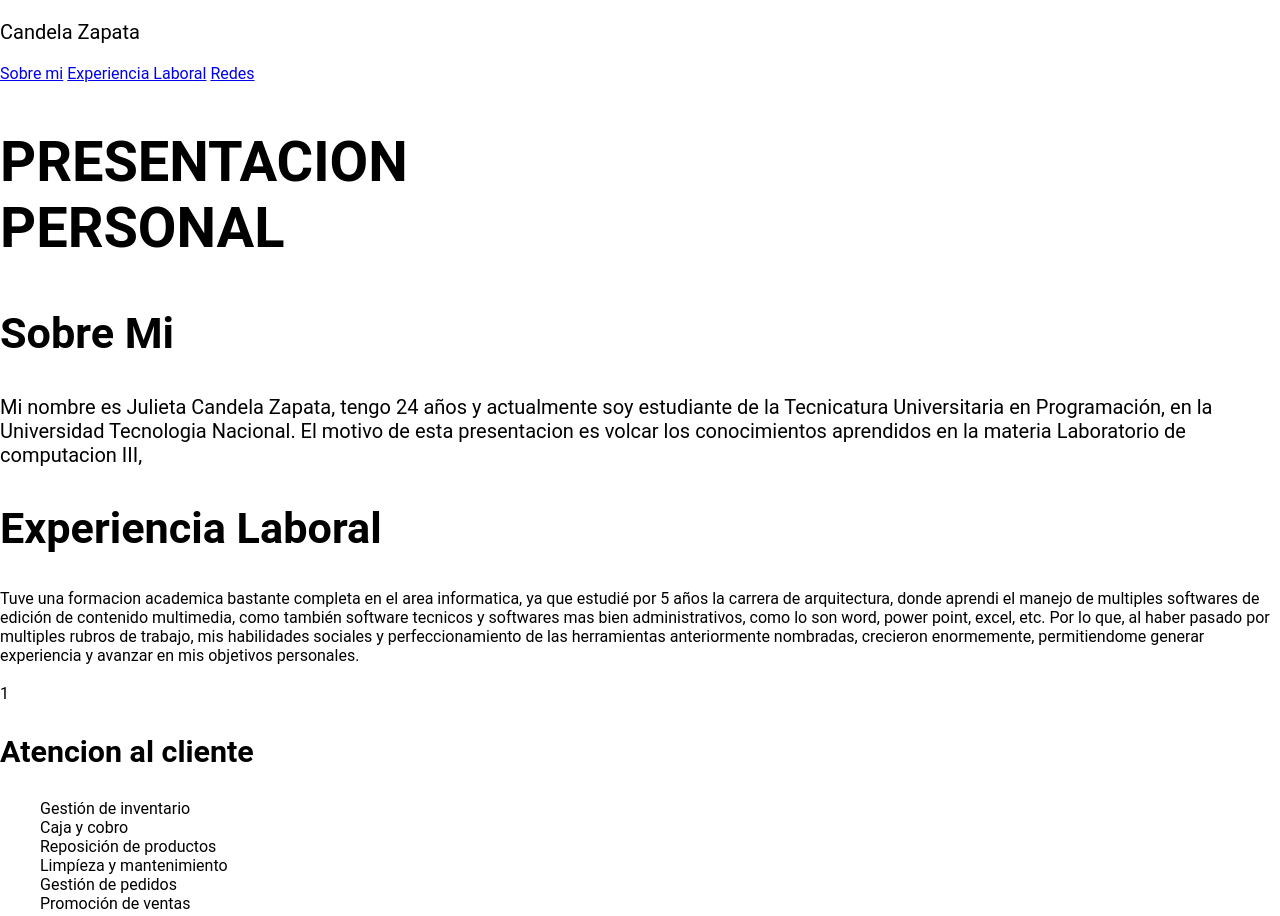
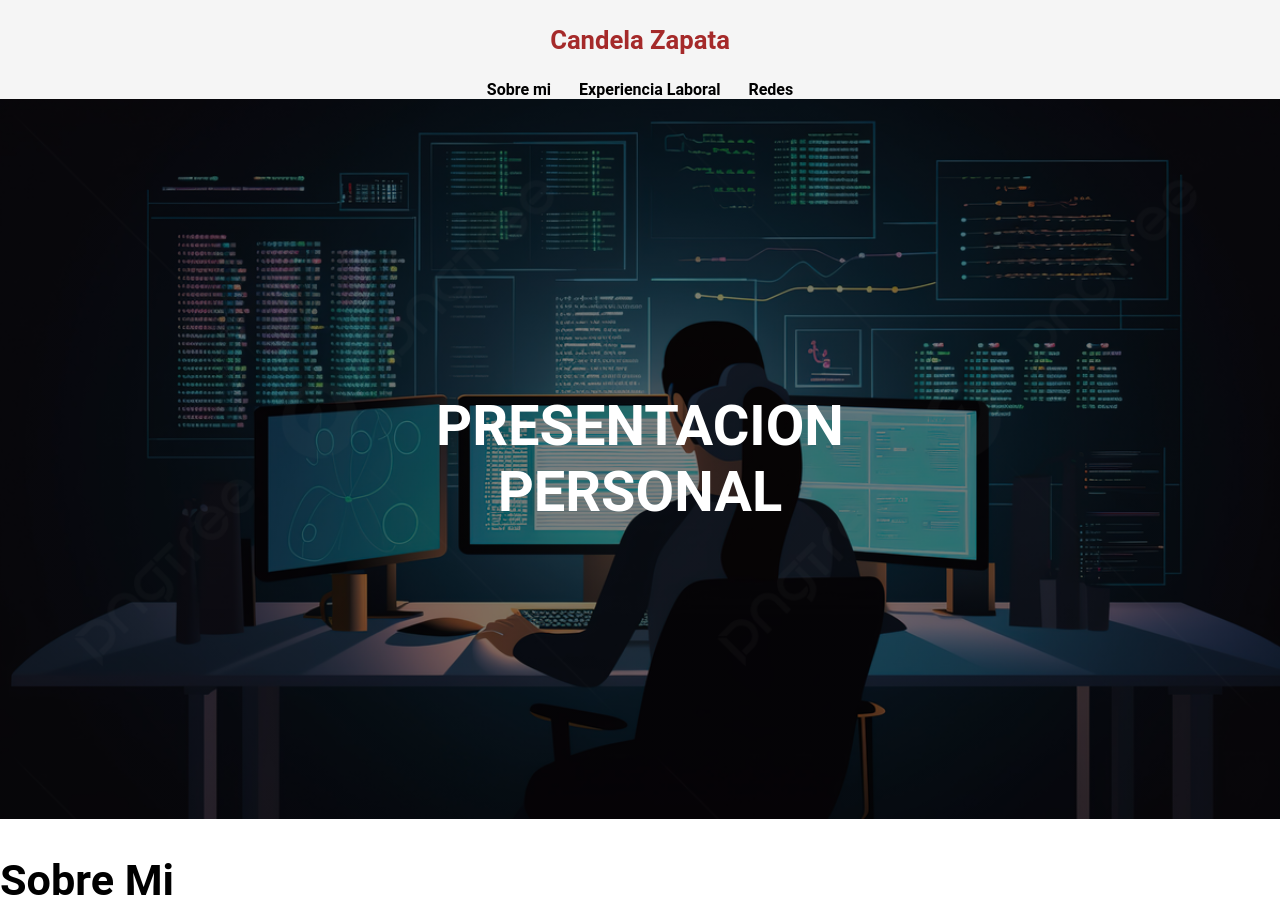
Before and after one commit to candecjz/candecjz.github.io, a plain HTML site: page index.html in a window 1280 px wide. Shown: the top 916 px of the page. Drawn offline with Linux system fonts and the light colour scheme.

Commit message:
Heders y banner, tambien subi la carpeta de contenido multimedia

```diff
--- a/estilo.css
+++ b/estilo.css
@@ -15,6 +15,8 @@ h2{font-size: 2.7em;}
 h3{font-size: 1.9em;}
 p{font-size: 1.25em;}
 ul{list-style: none;} /*sacar puntitos*/
+li{font-size: 1.25em;}
+
 
 button{
     font-size: 1.5em;
@@ -26,3 +28,67 @@ button{
     color: white; /*color letras*/
     background-color: brown; /*color fondo boton*/
 }
+
+button:hover{
+    background-color: rgb(100, 17, 17); /* al pasar el cursor se oscurece*/
+}
+
+.container{
+    max-width: 1400px; /*se centra el contenido al agrandar la pantalla*/
+    margin: auto;
+}
+
+header{
+    background-color: rgb(245, 245, 245);
+}
+
+header .logo{
+    margin: 0;
+    padding: 25px 30px; /*el 1er valor arriba y abajo, el 2do a los costados*/
+    font-weight: bold;
+    color: brown;
+    font-size: 1.6em;
+}
+
+header .container{
+    display: flex;
+    flex-direction: column; /*las cosas se ordenan en columna*/
+    align-items: center; /*centrar cositas*/
+}
+
+header .nav{
+    display: flex;
+    flex-direction: column;
+    text-align: center;
+    padding-bottom: 25px;
+}
+
+header a{
+    padding: 5px 12px;
+    text-decoration: none; /*sacar subrayado*/
+    font-weight: bold;
+    color: black;
+}
+
+header a:hover{
+    color: brown;
+}
+
+#hero{
+    display: flex;
+    align-items: center;
+    justify-content: center;
+    text-align: center;
+    flex-direction: column;
+    height: 90vh; /*cambia en base a la altura de mi pantalla*/
+    color: white;
+    background-image:  linear-gradient(
+        0deg,
+        rgba(0,0,0,0.5),
+        rgba(0,0,0,0.5)
+    )
+    ,url("media/pngtree-female-programmer-in-front-of-computer-screens-picture-image_2734159.jpg");
+    background-repeat: no-repeat;
+    background-size: cover; /*todo el espacio disponible*/
+    background-position: center center; /*siempre centrada*/
+}
--- a/index.html
+++ b/index.html
@@ -19,7 +19,9 @@
         </header>
 
         <section id="hero"> <!--banner "ver si saco"-->
+            <div class="container">
                 <h1>PRESENTACION<br>PERSONAL</h1>
+            </div>
         </section>
 
         <section id="Sobre Mi">
@@ -32,6 +34,7 @@
         </section>
 
         <section id="Experiencia-Laboral">
+            <div class="container">
                 <div class="carta">
                     <h2>Experiencia Laboral</h2>
                     Tuve una formacion academica bastante completa en el area informatica, ya que estudié por 5 años la carrera de arquitectura, donde aprendi el manejo de multiples softwares de edición de contenido multimedia, como también software tecnicos y softwares mas bien administrativos, como lo son word, power point, excel, etc.
@@ -66,6 +69,7 @@
                         <li>Gestión de agendas y calendarios</li>
                         <li>Gestión de proyectos</li>
                     </ul>
+                </div>
             </div>
         </section>
 
```
Also changed, not shown: media/pngtree-female-programmer-in-front-of-computer-screens-picture-image_2734159.jpg (added), media/programming-background-with-person-working-with-codes-computer_23-2150010125.avif (added). Lines whose indentation alone changed are shown as unchanged.
